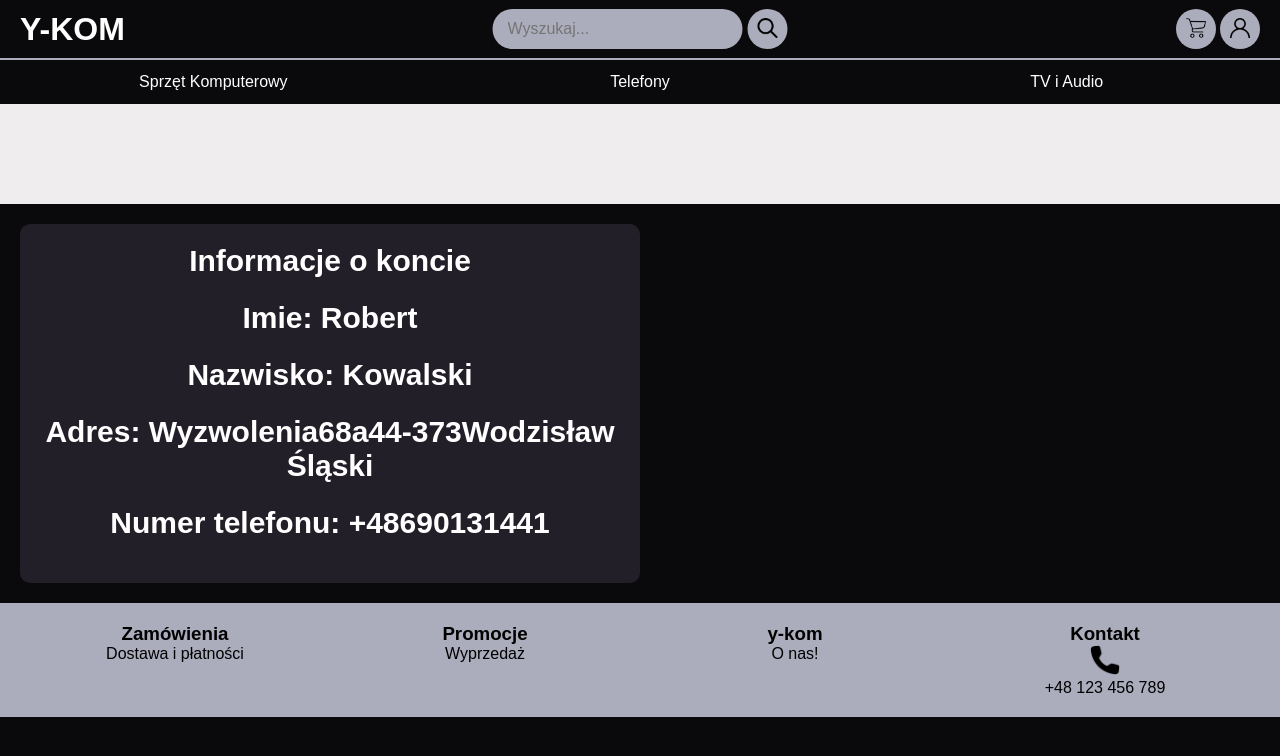
After one commit to CrazyGagaga/ykom-sklep, a PHP site: page /informacje_o_koncie.php in a window 1280 px wide. The commit adds this page. Shown: the top 756 px of the page. Run offline with PHP 8.4, Linux system fonts and the light colour scheme; the visitor is signed in with stand-in values (Sample User, id 1); data comes from the database, SQL or seed files in the repository.

Commit message:
dodano info o koncie i spis zamowien (first look)

```diff
--- a/css/style.css
+++ b/css/style.css
@@ -544,6 +544,36 @@ span {
 }
 
 /* ============================= */
+/*         Info o koncie         */
+/* ============================= */
+
+.infoSection {
+  padding: 20px;
+  width: 100%;
+  display: flex;
+  float: left;
+  grid-template-columns: 1fr 1fr;
+  gap: 20px;
+  margin: 0 auto;
+  height: auto;
+}
+
+.infoItemSection {
+  font-size: 125%;
+  padding: 20px;
+  width: 50%;
+  border-radius: 10px;
+  background-color: #231f29;
+  color: white;
+  text-align: center;
+  height: 100%;
+   h2 {
+    background-color: #231f29;
+   }
+}
+
+
+/* ============================= */
 /*         RESPONSYWNOŚĆ         */
 /* ============================= */
 @media screen and (max-width: 768px) {
--- /dev/null
+++ b/informacje_o_koncie.php
@@ -0,0 +1,144 @@
+<!DOCTYPE html>
+<html lang="en">
+<head>
+    <meta charset="UTF-8">
+    <meta name="viewport" content="width=device-width, initial-scale=1.0">
+    <title>Document</title>
+    <link rel="stylesheet" href="css\style.css">
+    </link>
+    <script>
+        function toggleMenu() {
+            console.log(document.getElementById("menu").classList.value);
+            document.getElementById("menu").classList.toggle("active");
+        }
+    </script>
+</head>
+<body>
+
+<header>
+        <a href="index.php"><h1>Y-KOM</h1></a>
+        <div class="searchBar">
+            <div class="navBarRollUp">
+                <button id="rollUp" onclick="toggleMenu()"><img src="img/menu.png"/></button>
+                <div id="menu" class="dropdown-content">
+                    <div class="menu-header">
+                        <h3>Kategorie</h3>
+                        <button id="rollDown" onclick="toggleMenu()"><img src="img/back.png"/></button>
+                    </div>
+                    <a href="#">Laptopy i Komputer</a>
+                    <a href="#">Smartfony i Smartwatche</a>
+                    <a href="#">TV i Audio</a>
+                </div>
+            </div>
+            <form action="" id="searchForm">
+                <input type="text" name="searchText" id="searchText" placeholder="Wyszukaj...">
+                <button type="submit" name="searchSubmit" id="searchSubmit">
+                    <img src="img/search.png"/>
+                </button>
+            </form>
+        </div>
+        <div class="accountDetails">
+            <button name="cartButton" id="cartButton" onclick="window.location.href='koszyk.php';">
+                    <img src="img/shopping-cart.png"/>
+            </button>
+            <button name="accountButton" id="accountButton" onclick="window.location.href = 'loguj.php';">
+                    <img src="img/user.png"/>
+            </button>
+        </div>
+    </header>
+<main>
+
+    <div class="kategorie_main">
+        <ul class="sprzet_komputerowy" id="kat">
+            <p>Sprzęt Komputerowy</p>
+            <div id="kategoria_dropdown">
+                <li><a href="">Komputery Stacjonarne</a></li>
+                <li><a href="">Laptopy</a></li>
+                <li><a href="">Części do komputerów</a></li>
+                <li><a href="">Kable</a></li>
+                <li><a href="">Akcesoria</a></li>
+            </div>
+        </ul>
+        <ul class="telefony" id="kat">
+            <p>Telefony</p>
+            <div id="kategoria_dropdown">
+                <li><a href="">Smartfony</a></li>
+                <li><a href="">Telefony stacjonarne</a></li>
+                <li><a href="">Akcesoria</a></li>
+                <li><a href="">Części</a></li>
+            </div>
+        </ul>
+        <ul class="podzespoly" id="kat">
+            <p>TV i Audio</p>
+            <div id="kategoria_dropdown">
+                <li><a href="">Telewizory</a></li>
+                <li><a href="">Soundbary</a></li>
+                <li><a href="">Kino domowe</a></li>
+                <li><a href="">Projektory i ekran</a></li>
+                <li><a href="">Słuchawki</a></li>
+            </div>
+        </ul>
+    </div>
+
+    <div class="baner_main">
+    </div>
+    <?php
+session_start();
+?>
+
+<div class="infoSection">
+<div class="infoItemSection">
+    <h2>Informacje o koncie</h2>
+<?php
+    $iduz = $_SESSION['id_uz'];
+    $conn = mysqli_connect("localhost", "root", "", "ykom_baza");
+    $q = "SELECT * FROM dane_uzyt_zam WHERE id=$iduz";
+    $res = mysqli_query($conn, $q);
+    $assoc = mysqli_fetch_assoc($res);
+    echo "<br><h2>Imie: " . $assoc['imie'] . "</h2><br>";
+    echo "<h2>Nazwisko: " . $assoc['nazwisko'] . "</h2><br>";
+    echo "<h2>Adres: " . $assoc['ulica'] . $assoc['nr_dom'] . $assoc['kod_poczt'] . $assoc['miejscowosc'] . "</h2><br>";
+    echo "<h2>Numer telefonu: " . $assoc['nr_tel'] . "</h2><br>";
+
+    /*
+    foreach ($_SESSION['koszyk'] as $id => $produkt) {
+        $q = "SELECT * FROM dane_uzyt_zamow WHERE id=$id";
+
+        $s = mysqli_query($conn, $q);
+        $f = mysqli_fetch_assoc($s);
+        echo $f['nazwa_prod'] . " - " . $f['cena_sztuka'] . " zł x " . $produkt['ilosc'];
+
+        echo " <a href='usun.php?id=$id'>Usuń</a>";
+        echo "</p>";
+
+        $suma += $f['cena_sztuka'] * $produkt['ilosc'];
+    }
+        */
+
+
+?>
+</div>
+
+</div>
+</main>
+
+<footer>
+        <div id="orderSec">
+            <h3>Zamówienia</h3>
+            <a href="">Dostawa i płatności</a>
+        </div>
+        <div id="salesSec">
+            <h3>Promocje</h3>
+            <a href="">Wyprzedaż</a>
+        </div>
+        <div id="aboutSec">
+            <h3>y-kom</h3>
+            <a href="">O nas!</a>
+        </div>
+        <div id="contactSec">
+            <h3>Kontakt</h3>
+            <img src="img/phone.png"/><p> +48 123 456 789</p>
+        </div>
+    </footer>
+</body>
+</html>
```
Also changed, not shown: spis_zamowien.php (added).
